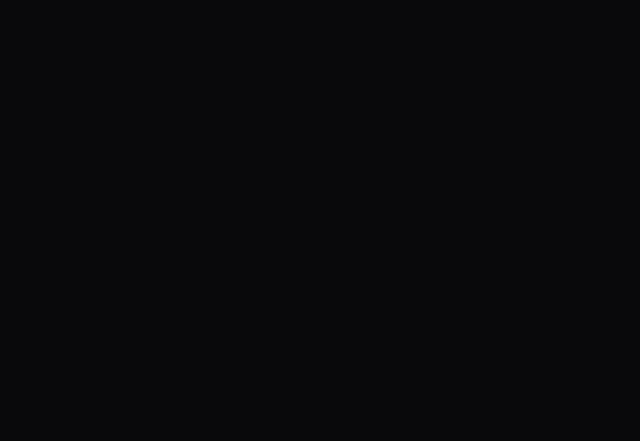
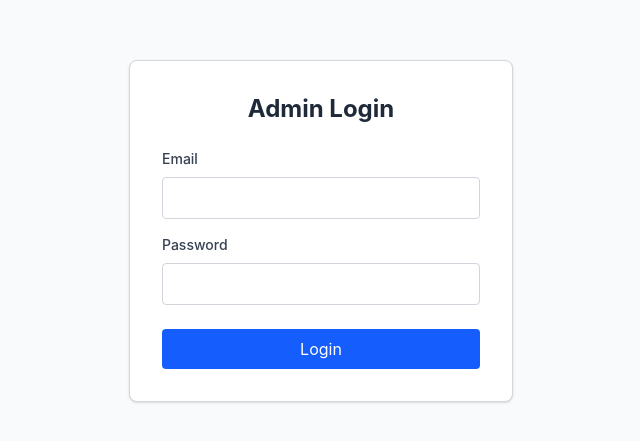
Before and after one commit to AjinyaNaik/init-samples, a React (Vite) app in the folder frontend/: page /admin in a window 1280 px wide. Before the commit this address had no page. Shown: the part 169-610 px from the top of the page, without its empty margins (319-959 px from the left). Built offline with nearby package versions, Linux system fonts and the light colour scheme; a web font is replaced by a local one.

Commit message:
feat: admin login created with hook support

```diff
--- a/frontend/src/App.tsx
+++ b/frontend/src/App.tsx
@@ -1,12 +1,16 @@
 import { Routes, Route } from 'react-router-dom'
 import Landing from './pages/landing/Landing'
 import Catalog from './pages/catalog/Catalog'
+import AdminLogin from './pages/admin/AdminLogin'
+import AdminDash from './pages/admin/AdminDash'
 
 function App() {
   return (
     <Routes>
       <Route path="/" element={<Landing />} />
       <Route path="/catalog" element={<Catalog />} />
+      <Route path="/admin" element={<AdminLogin />} />
+      <Route path="/admin/dashboard" element={<AdminDash />} />
     </Routes>
   )
 }
--- /dev/null
+++ b/frontend/src/hooks/userHooks.ts
@@ -0,0 +1,50 @@
+import { useState } from 'react';
+import type { LoginResponse } from '../utils/dtos/auth.dto';
+import { getStoredUser } from '../utils/auth';
+
+export const useLogin = () => {
+  const [isLoading, setIsLoading] = useState(false);
+  const [error, setError] = useState<string | null>(null);
+
+  const login = async (email: string, password: string): Promise<LoginResponse> => {
+    setIsLoading(true);
+    setError(null);
+
+    try {
+      const response = await fetch('http://localhost:3000/auth/login', {
+        method: 'POST',
+        headers: {
+          'Content-Type': 'application/json',
+        },
+        body: JSON.stringify({ email, password }),
+      });
+
+      const data = await response.json();
+
+      if (!response.ok) {
+        throw new Error(data.message || 'Failed to login');
+      }
+
+      localStorage.setItem('token', data.token);
+      localStorage.setItem('user', JSON.stringify(data.user));
+
+      return data as LoginResponse;
+    }
+    catch (err: any) {
+      setError(err.message || 'An unexpected error occurred');
+      throw err;
+    }
+    finally {
+      setIsLoading(false);
+    }
+  };
+
+  const logout = () => {
+    localStorage.removeItem('token');
+    localStorage.removeItem('user');
+    window.location.href = '/';
+  };
+
+  // getStoredUser is now imported from the utils file
+  return { login, logout, getStoredUser, isLoading, error };
+};
--- /dev/null
+++ b/frontend/src/pages/admin/AdminDash.tsx
@@ -0,0 +1,29 @@
+import { useNavigate } from "react-router-dom";
+import { getStoredUser } from "../../utils/auth";
+import { useEffect } from "react";
+
+const AdminDash = () => {
+  const navigate = useNavigate();
+  const user = getStoredUser();
+
+  useEffect(() => {
+    if (!user || user.role !== "ADMIN") {
+      navigate("/admin");
+    }
+  }, [user, navigate]);
+
+  return (
+    <div className="min-h-screen bg-gray-100 p-8 text-gray-900">
+      <div className="mx-auto max-w-4xl rounded-lg bg-white p-6 shadow-sm">
+        <h1 className="mb-4 text-3xl font-bold">Admin Dashboard</h1>
+        {user ? (
+          <p>Welcome back, {user.username} ({user.email})</p>
+        ) : (
+          <p>Loading...</p>
+        )}
+      </div>
+    </div>
+  );
+};
+
+export default AdminDash;
--- /dev/null
+++ b/frontend/src/pages/admin/AdminLogin.tsx
@@ -0,0 +1,86 @@
+import { useState } from 'react';
+import { useNavigate } from 'react-router-dom';
+import { useLogin } from '../../hooks/userHooks';
+
+const AdminLogin = () => {
+  const [email, setEmail] = useState('');
+  const [password, setPassword] = useState('');
+  const [error, setError] = useState('');
+  const navigate = useNavigate();
+
+  const { login, isLoading } = useLogin();
+
+  const handleLogin = async (e: React.FormEvent) => {
+    e.preventDefault();
+    setError('');
+
+    try {
+      const data = await login(email, password);
+
+      if (data.user.role === 'ADMIN') {
+        navigate('/admin/dashboard');
+      }
+      else {
+        localStorage.removeItem('token');
+        localStorage.removeItem('user');
+        throw new Error('Unauthorized: Admin access required');
+      }
+    }
+    catch (err: any) {
+      setError(err.message || 'Failed to login');
+    }
+  };
+
+  return (
+    <div className="flex h-screen items-center justify-center bg-gray-50">
+      <div className="w-full max-w-sm rounded-lg border border-gray-300 bg-white p-8 shadow-sm">
+        <h2 className="mb-6 text-center text-2xl font-bold text-gray-800">Admin Login</h2>
+
+        {error && (
+          <div className="mb-4 text-center text-red-600">
+            {error}
+          </div>
+        )}
+
+        {/* Note the subtle update below passing the isLoading state to the form button */}
+        <form onSubmit={handleLogin} className="flex flex-col gap-4">
+          <div>
+            <label htmlFor="email" className="mb-2 block text-sm font-medium text-gray-700">Email</label>
+            <input
+              id="email"
+              type="email"
+              value={email}
+              onChange={(e) => setEmail(e.target.value)}
+              required
+              disabled={isLoading}
+              className="w-full rounded border border-gray-300 bg-white p-2 text-gray-900 focus:border-blue-500 focus:outline-none disabled:bg-gray-100"
+            />
+          </div>
+
+          <div>
+            <label htmlFor="password" className="mb-2 block text-sm font-medium text-gray-700">Password</label>
+            <input
+              id="password"
+              type="password"
+              value={password}
+              onChange={(e) => setPassword(e.target.value)}
+              required
+              disabled={isLoading}
+              className="w-full rounded border border-gray-300 bg-white p-2 text-gray-900 focus:border-blue-500 focus:outline-none disabled:bg-gray-100"
+            />
+          </div>
+
+          <button
+            type="submit"
+            disabled={isLoading}
+            className="mt-2 flex justify-center rounded bg-blue-600 p-2 text-white hover:bg-blue-700 focus:outline-none focus:ring-2 focus:ring-blue-500 focus:ring-offset-1 disabled:opacity-50"
+          >
+            {isLoading ? 'Logging in...' : 'Login'}
+          </button>
+        </form>
+      </div>
+    </div>
+  );
+};
+
+export default AdminLogin;
--- /dev/null
+++ b/frontend/src/utils/auth.ts
@@ -0,0 +1,15 @@
+import type { User } from "./dtos/auth.dto";
+
+/**
+ * Retrieves the currently logged in user synchronously from local storage.
+ * @returns The User if found and valid, otherwise null.
+ */
+export const getStoredUser = (): User | null => {
+  const userStr = localStorage.getItem("user");
+  if (!userStr) return null;
+  try {
+    return JSON.parse(userStr) as User;
+  } catch {
+    return null;
+  }
+};
--- /dev/null
+++ b/frontend/src/utils/dtos/auth.dto.ts
@@ -0,0 +1,19 @@
+export interface User {
+  id: number;
+  username: string;
+  email: string;
+  role: "USER" | "ADMIN";
+  status: "ACTIVE" | "SUSPENDED";
+  is_seller: boolean;
+}
+
+export interface LoginResponse {
+  message: string;
+  token: string;
+  user: User;
+}
+
+export interface RegisterResponse {
+  message: string;
+  user: Omit<User, "status" | "is_seller">;
+}
```
Also changed, not shown: 1 other file (tests, documents, lock files or other folders).
